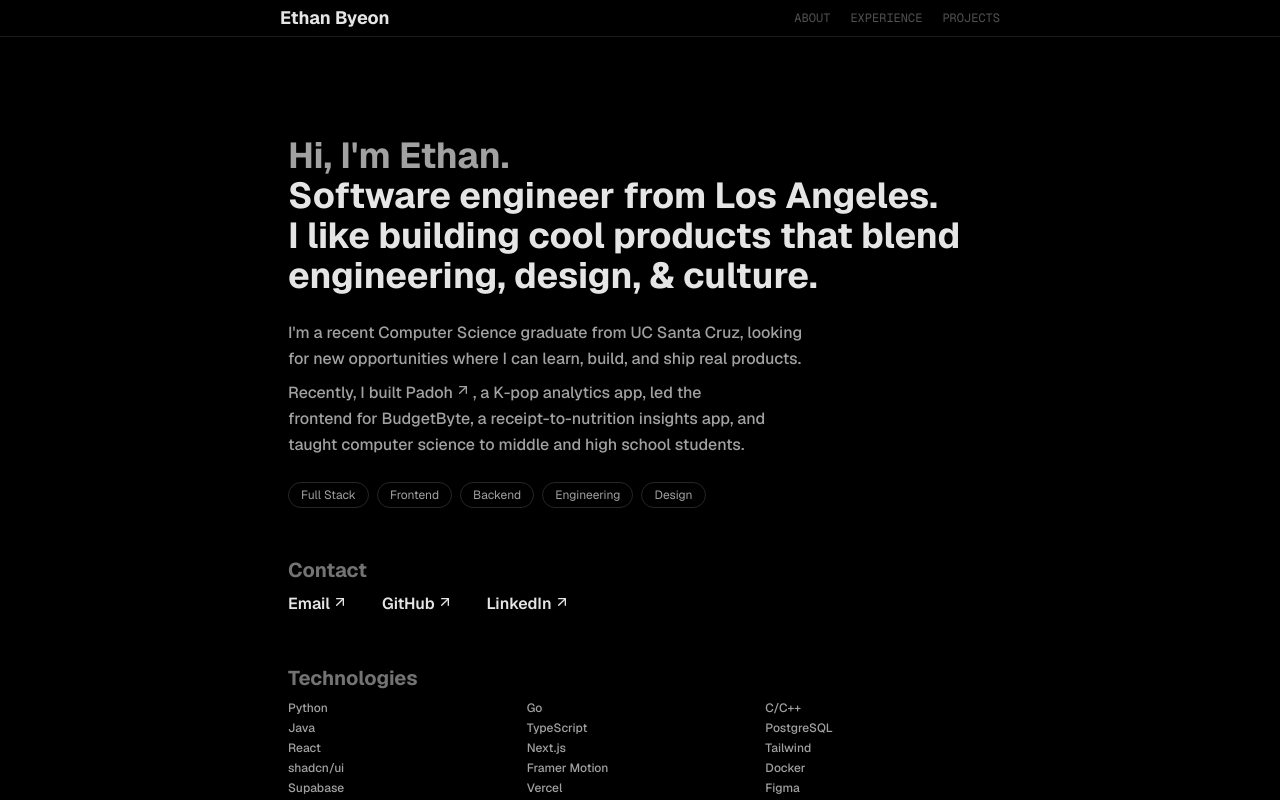
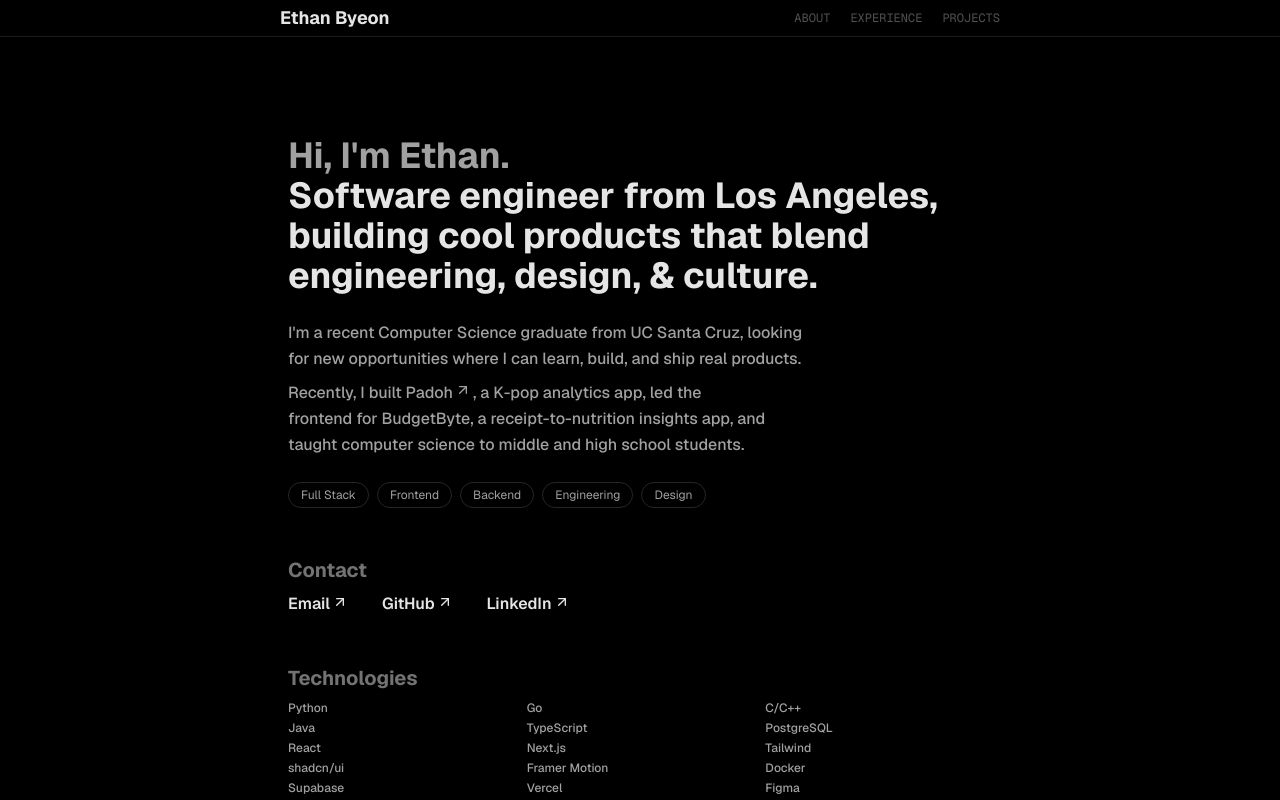
Before and after one commit to ethanbyeon/portfolio, a Next.js app: page / in a window 1280 px wide. Shown: the top 800 px of the page. Built offline with nearby package versions, Linux system fonts and the light colour scheme.

Commit message:
feat: refine portfolio hero and SEO metadata

```diff
--- /dev/null
+++ b/next-sitemap.config.js
@@ -0,0 +1,8 @@
+module.exports = {
+  siteUrl: "https://ethanbyeon.vercel.app",
+
+  generateIndexSitemap: false,
+  generateRobotsTxt: true,
+
+  exclude: [],
+};
--- a/package.json
+++ b/package.json
@@ -5,6 +5,7 @@
   "scripts": {
     "dev": "next dev",
     "build": "next build",
+    "postbuild": "next-sitemap --config next-sitemap.config.js",
     "start": "next start",
     "lint": "eslint"
   },
--- a/src/app/(home)/about.tsx
+++ b/src/app/(home)/about.tsx
@@ -7,9 +7,9 @@ export const About = () => (
       <h1 id="about" className="text-4xl font-bold text-balance text-primary">
         <span className="text-neutral-400">Hi, I&apos;m Ethan.</span>
         <br />
-        Software engineer from Los Angeles.
-        <br />I like building cool products that blend engineering, design, &
-        culture.
+        Software engineer from Los Angeles,
+        <br />
+        building cool products that blend engineering, design, & culture.
       </h1>
     </div>
 
--- a/src/app/layout.tsx
+++ b/src/app/layout.tsx
@@ -4,6 +4,21 @@ import "./globals.css";
 import { cn } from "@/lib/utils";
 import { ThemeProvider } from "next-themes";
 import { NavBar } from "@/components/layout/navbar";
+
+export const metadata: Metadata = {
+  metadataBase: new URL("https://ethanbyeon.vercel.app"),
+  title: "Ethan Byeon | Software Engineer & Product Design",
+  description:
+    "Software Engineer from Los Angeles, building cool products that blend engineering, design, & culture.",
+  openGraph: {
+    type: "website",
+    url: "/",
+    title: "Ethan Byeon",
+    description:
+      "Software engineer from Los Angeles, building cool products that blend engineering, design, and culture.",
+    siteName: "Ethan Byeon",
+  },
+};
 
 const geistSans = Geist({
   variable: "--font-geist-sans",
@@ -14,12 +29,6 @@ const geistMono = Geist_Mono({
   variable: "--font-geist-mono",
   subsets: ["latin"],
 });
-
-export const metadata: Metadata = {
-  title: "Ethan Byeon",
-  description:
-    "Ethan Byeon: Software Engineer from Los Angeles. I like building cool products that blend engineering, design, & culture.",
-};
 
 export default function RootLayout({
   children,
```
